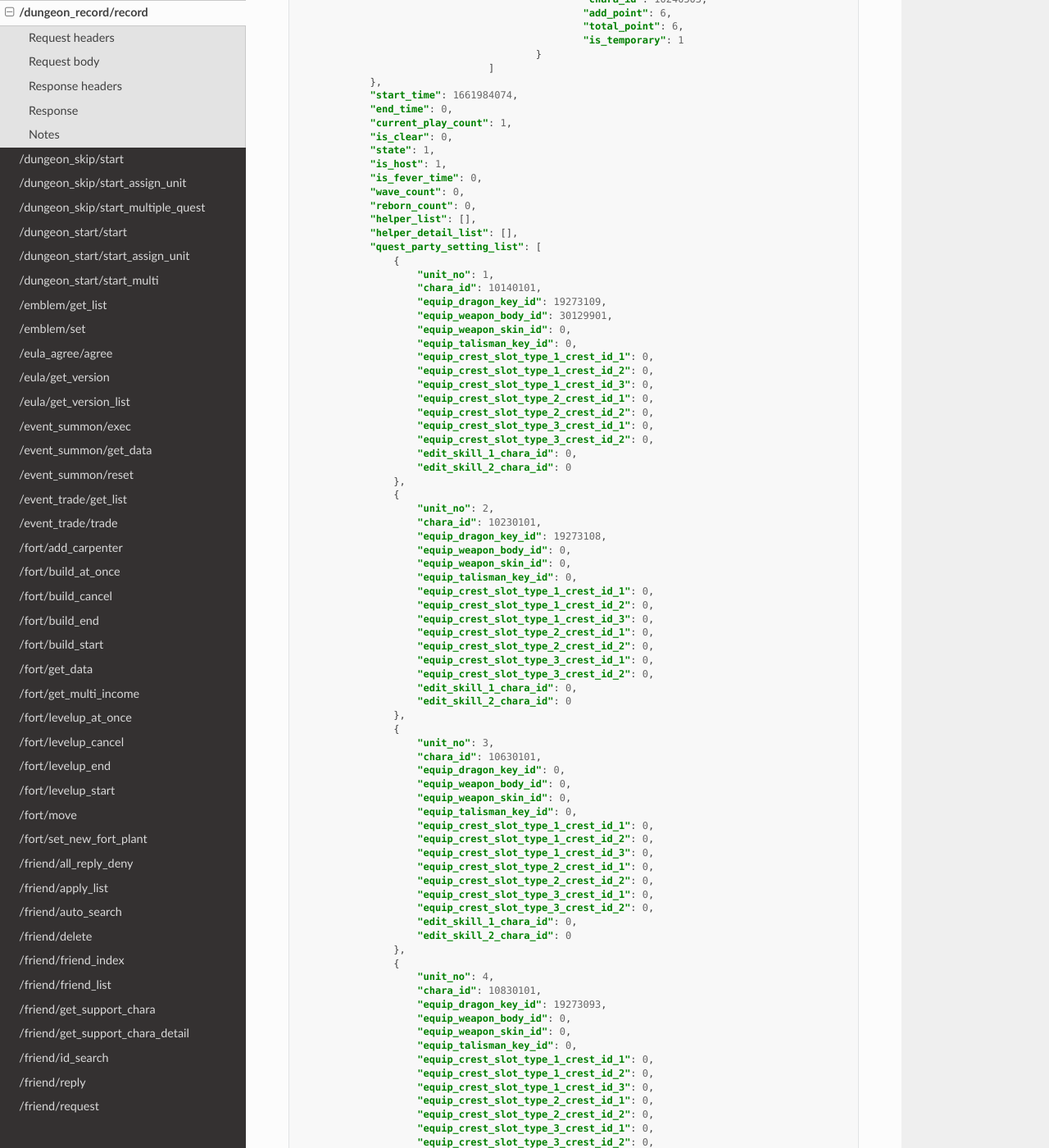
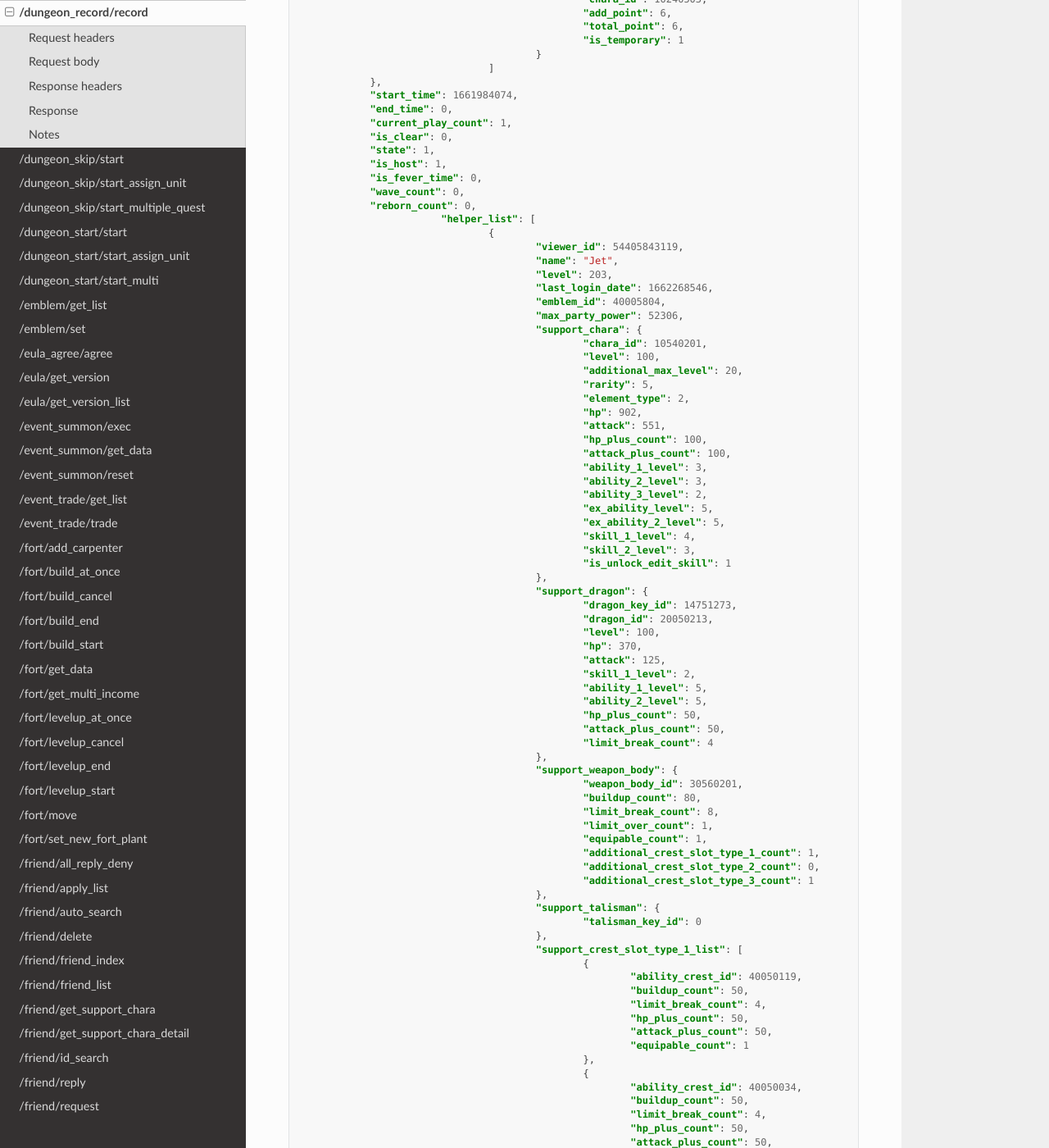
Before and after one commit to SapiensAnatis/dragalia-api-docs, a Sphinx documentation site: the page built from docs/source/dragalia/dungeon_record_record.rst, in a window 1280 px wide and 1400 px high, scrolled down 6867 px. Shown: the whole window at 82% size. Built offline with Sphinx 7.4.7 and the Read the Docs theme 2.0.0, drawn with Linux system fonts in a browser that asks for light colours; some of the changed text lies outside the part shown.

Commit message:
add helper data to /dungeon/record/record

```diff
--- a/docs/source/dragalia/dungeon_record_record.rst
+++ b/docs/source/dragalia/dungeon_record_record.rst
@@ -416,8 +416,127 @@ Response
 	            "is_fever_time": 0,
 	            "wave_count": 0,
 	            "reborn_count": 0,
-	            "helper_list": [],
-	            "helper_detail_list": [],
+				"helper_list": [
+					{
+						"viewer_id": 54405843119,
+						"name": "Jet",
+						"level": 203,
+						"last_login_date": 1662268546,
+						"emblem_id": 40005804,
+						"max_party_power": 52306,
+						"support_chara": {
+							"chara_id": 10540201,
+							"level": 100,
+							"additional_max_level": 20,
+							"rarity": 5,
+							"element_type": 2,
+							"hp": 902,
+							"attack": 551,
+							"hp_plus_count": 100,
+							"attack_plus_count": 100,
+							"ability_1_level": 3,
+							"ability_2_level": 3,
+							"ability_3_level": 2,
+							"ex_ability_level": 5,
+							"ex_ability_2_level": 5,
+							"skill_1_level": 4,
+							"skill_2_level": 3,
+							"is_unlock_edit_skill": 1
+						},
+						"support_dragon": {
+							"dragon_key_id": 14751273,
+							"dragon_id": 20050213,
+							"level": 100,
+							"hp": 370,
+							"attack": 125,
+							"skill_1_level": 2,
+							"ability_1_level": 5,
+							"ability_2_level": 5,
+							"hp_plus_count": 50,
+							"attack_plus_count": 50,
+							"limit_break_count": 4
+						},
+						"support_weapon_body": {
+							"weapon_body_id": 30560201,
+							"buildup_count": 80,
+							"limit_break_count": 8,
+							"limit_over_count": 1,
+							"equipable_count": 1,
+							"additional_crest_slot_type_1_count": 1,
+							"additional_crest_slot_type_2_count": 0,
+							"additional_crest_slot_type_3_count": 1
+						},
+						"support_talisman": {
+							"talisman_key_id": 0
+						},
+						"support_crest_slot_type_1_list": [
+							{
+								"ability_crest_id": 40050119,
+								"buildup_count": 50,
+								"limit_break_count": 4,
+								"hp_plus_count": 50,
+								"attack_plus_count": 50,
+								"equipable_count": 1
+							},
+							{
+								"ability_crest_id": 40050034,
+								"buildup_count": 50,
+								"limit_break_count": 4,
+								"hp_plus_count": 50,
+								"attack_plus_count": 50,
+								"equipable_count": 2
+							},
+							{
+								"ability_crest_id": 40050108,
+								"buildup_count": 50,
+								"limit_break_count": 4,
+								"hp_plus_count": 50,
+								"attack_plus_count": 50,
+								"equipable_count": 4
+							}
+						],
+						"support_crest_slot_type_2_list": [
+							{
+								"ability_crest_id": 40040087,
+								"buildup_count": 40,
+								"limit_break_count": 4,
+								"hp_plus_count": 50,
+								"attack_plus_count": 50,
+								"equipable_count": 1
+							},
+							{
+								"ability_crest_id": 40040062,
+								"buildup_count": 40,
+								"limit_break_count": 4,
+								"hp_plus_count": 50,
+								"attack_plus_count": 50,
+								"equipable_count": 2
+							}
+						],
+						"support_crest_slot_type_3_list": [
+							{
+								"ability_crest_id": 0
+							},
+							{
+								"ability_crest_id": 0
+							}
+						],
+						"guild": {
+							"guild_id": 68048506,
+							"guild_emblem_id": 10030,
+							"guild_name": "Waffle Smasher",
+							"is_penalty_guild_name": 0
+						}
+					}
+				],
+				"helper_detail_list": [
+					{
+						"viewer_id": 54405843119,
+						"get_mana_point": 50,
+						"is_friend": 1,
+						"apply_send_status": 0
+					}
+				],
 	            "quest_party_setting_list": [
 	                {
 	                    "unit_no": 1,
```
